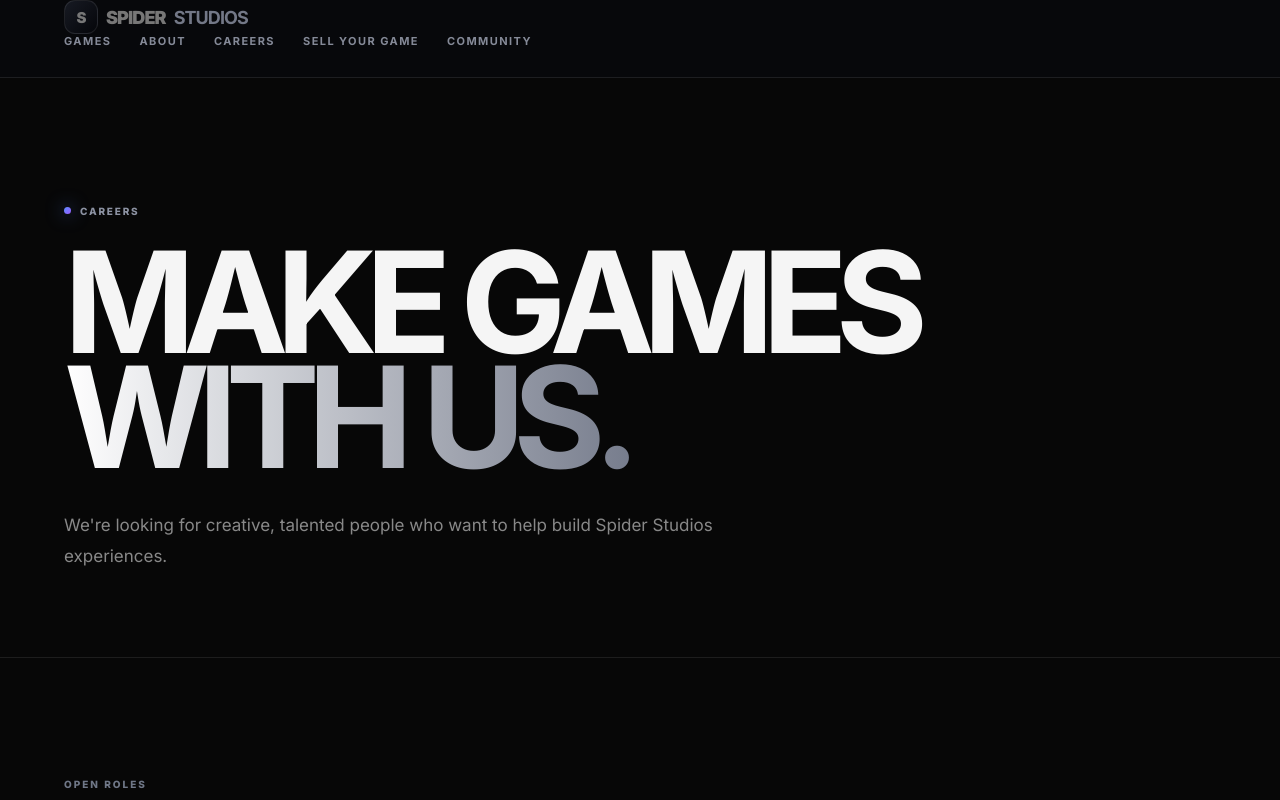
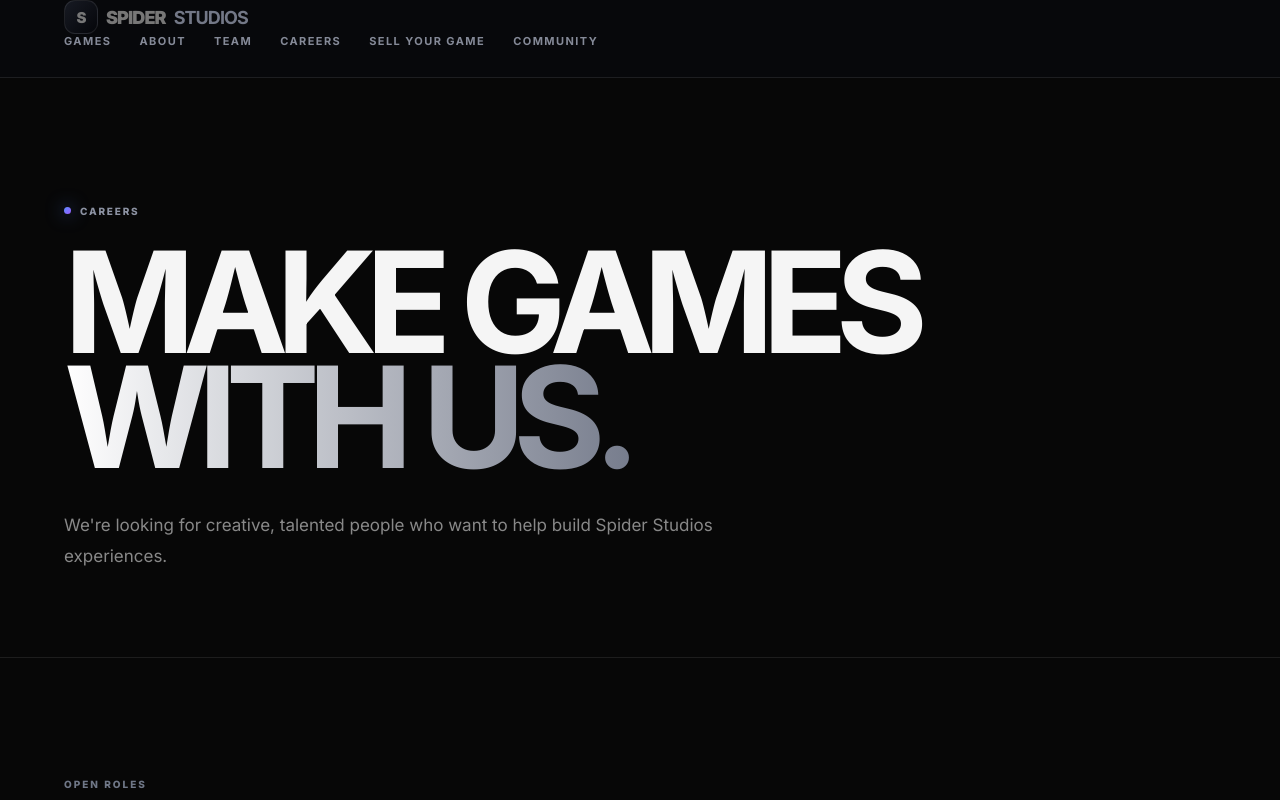
Before and after one commit to kambreyacc-sketch/spider-studios, a Next.js app: page /careers in a window 1280 px wide. Shown: the top 800 px of the page. Built offline with nearby package versions, Linux system fonts and the light colour scheme.

Commit message:
Add Team navigation to Careers

```diff
--- a/app/careers/page.tsx
+++ b/app/careers/page.tsx
@@ -7,7 +7,7 @@ const roles=[
 ];
 
 export default function CareersPage(){return <main className="subpage">
-<nav className="siteNav"><Link className="brand" href="/"><span className="brandMark">S</span><span>SPIDER</span><b>STUDIOS</b></Link><div className="navlinks"><Link href="/#games">Games</Link><Link href="/about">About</Link><Link href="/careers">Careers</Link><Link href="/sell-game">Sell Your Game</Link><Link href="/#community">Community</Link></div></nav>
+<nav className="siteNav"><Link className="brand" href="/"><span className="brandMark">S</span><span>SPIDER</span><b>STUDIOS</b></Link><div className="navlinks"><Link href="/#games">Games</Link><Link href="/about">About</Link><Link href="/team">Team</Link><Link href="/careers">Careers</Link><Link href="/sell-game">Sell Your Game</Link><Link href="/#community">Community</Link></div></nav>
 <header className="pageHero"><div className="heroPill"><span/> CAREERS</div><h1>MAKE GAMES<br/><em>WITH US.</em></h1><p>We're looking for creative, talented people who want to help build Spider Studios experiences.</p></header>
 <section className="subsection"><div className="sectionIntro"><div><span className="sectionKicker">OPEN ROLES</span><h2>JOIN<br/><em>THE TEAM.</em></h2></div><p>The current public role design includes programming opportunities and a general application for people who can bring another skill to the studio.</p></div><div className="roleGrid">{roles.map(role=><article className="roleCard" key={role.title}><div className="roleTop"><div><span className="roleDept">{role.department}</span><h3>{role.title}</h3></div><span className="status">OPEN</span></div><p>{role.description}</p><div className="roleMeta"><span>◈ {role.experience}</span><span>⌖ {role.arrangement}</span></div><Link className="textLink" href={"/apply?role="+encodeURIComponent(role.title)}>APPLY NOW <span>↗</span></Link></article>)}</div></section>
 <section className="creatorSection"><div className="creatorIcon">✦</div><span className="sectionKicker">CREATOR PROGRAM</span><h2>CREATE WITH<br/><em>SPIDER.</em></h2><p>Are you a Roblox YouTuber, TikTok creator, or streamer? Create content about Spider Studios games, join our community, and get news about upcoming releases and special events.</p><p className="fine">We don't promise free items, payment, early access, or creator rewards unless explicitly offered.</p><Link className="primaryBtn" href="/contact?category=creator">CREATOR INQUIRIES <span>↗</span></Link></section>
```
